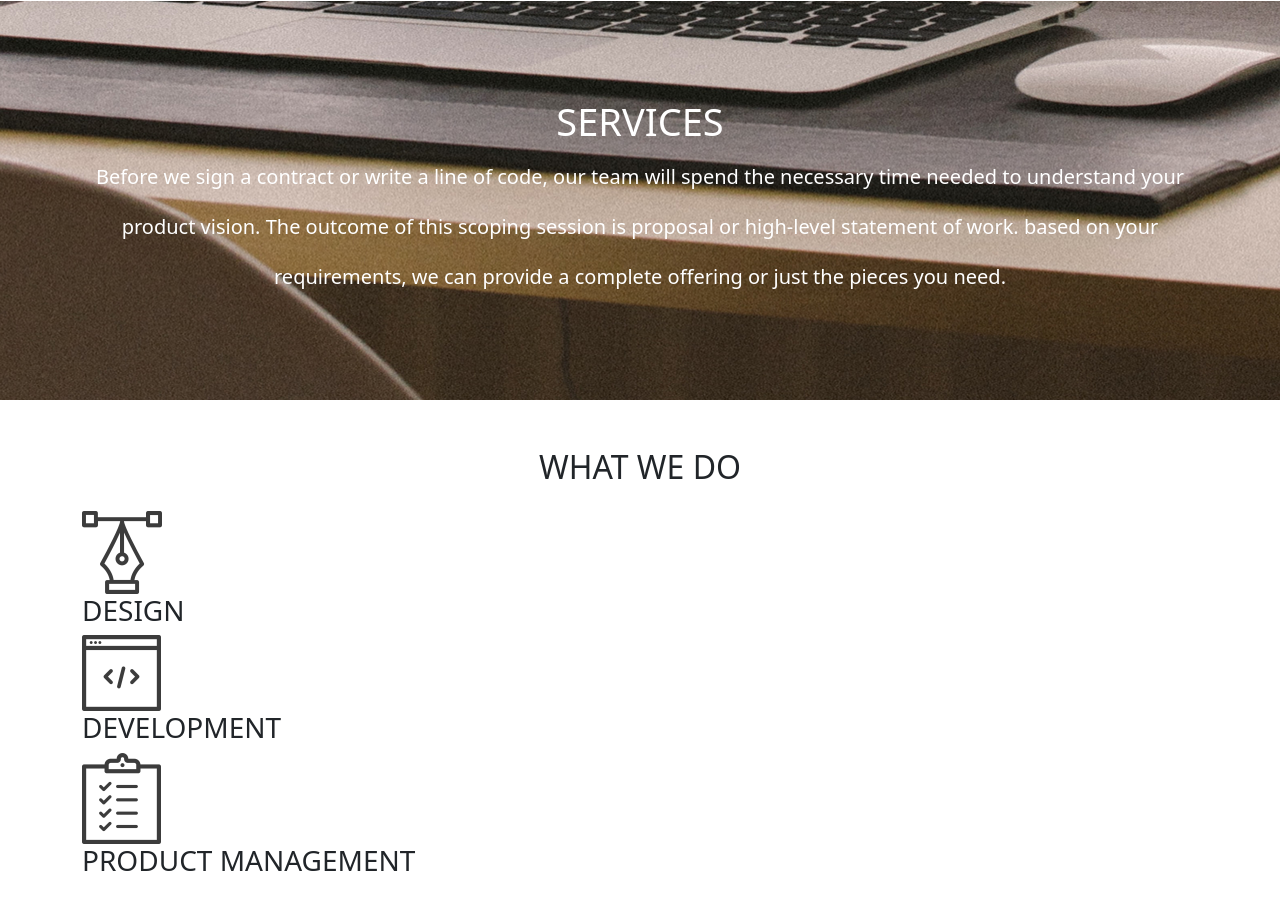
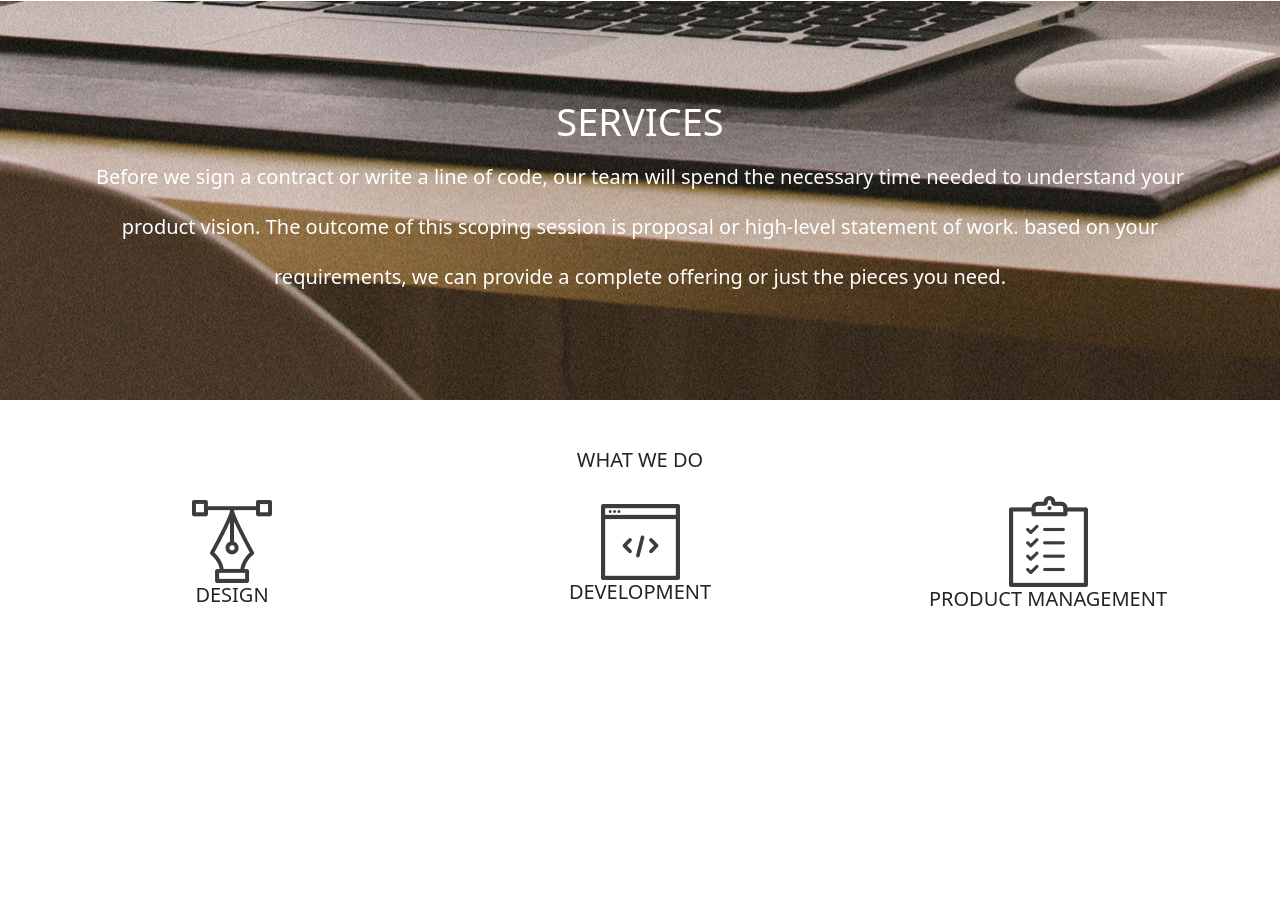
Before and after one commit to bignimz/d-studio, a plain HTML site: page index.html in a window 1280 px wide. Shown: the part 1215-2124 px from the top of the page. After the commit the page ends 1882 px from the top, so only its background shows below. Drawn offline with nearby package versions, Linux system fonts and the light colour scheme.

Commit message:
added styles to the what we do section

```diff
--- a/style.css
+++ b/style.css
@@ -101,3 +101,24 @@
       color: white;
       line-height: 50px;
 }
+
+/* WHAT WE DO SECTION */
+
+.wwd-group {
+      display: flex;
+      flex-wrap: wrap;
+      justify-content: space-between;
+      align-items: center;
+}
+
+.wwd-box {
+      display: flex;
+      flex-direction: column;
+      justify-content: center;
+      align-items: center;
+      width: 300px;
+}
+
+.wwd-title {
+      font-size: 20px;
+}
```
